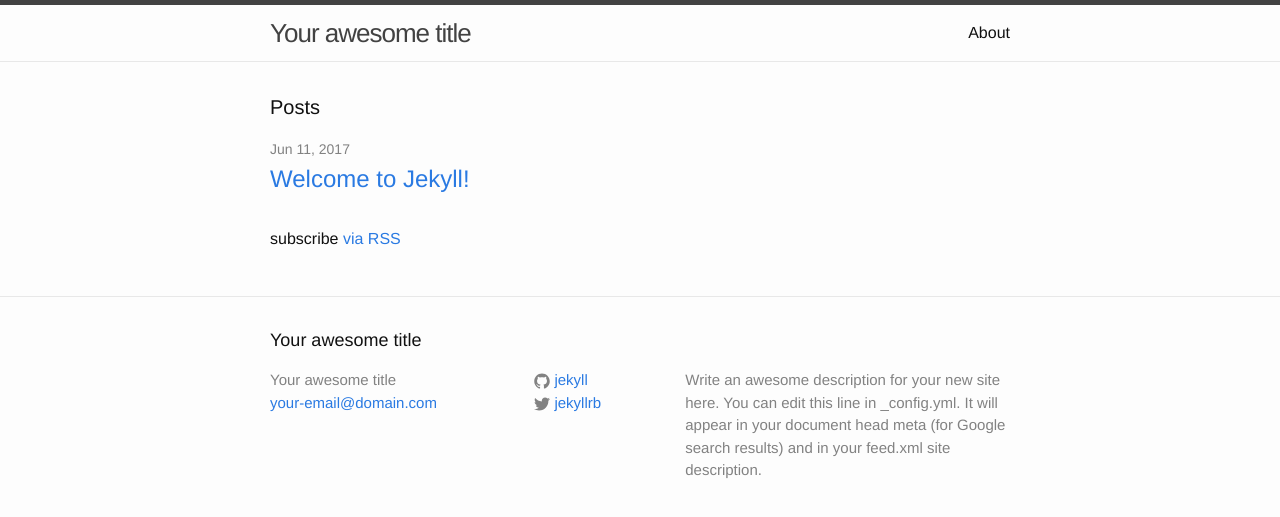
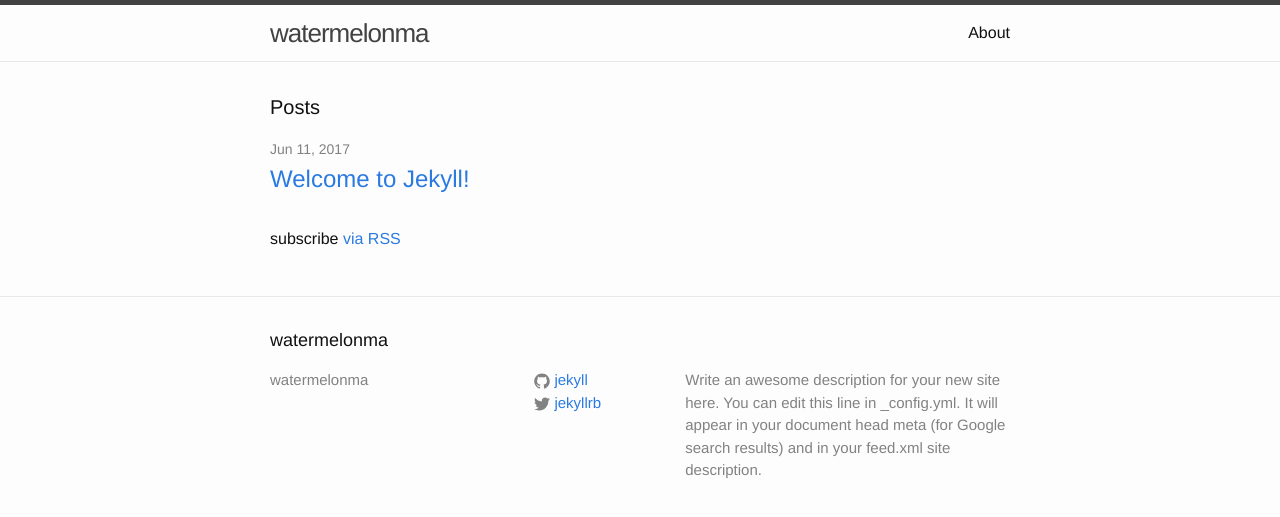
Before and after one commit to walanma/watermelonma.github.io, a Jekyll site: the page built from index.html, in a window 1280 px wide. Shown: the top 517 px of the page. Built offline with Jekyll 4.4.1, drawn with Linux system fonts in a browser that asks for light colours.

Commit message:
Create _config.yml

```diff
--- a/_config.yml
+++ b/_config.yml
@@ -6,14 +6,13 @@
 # 'jekyll serve'. If you change this file, please restart the server process.
 
 # Site settings
-title: Your awesome title
-email: your-email@domain.com
+title: watermelonma
 description: > # this means to ignore newlines until "baseurl:"
   Write an awesome description for your new site here. You can edit this
   line in _config.yml. It will appear in your document head meta (for
   Google search results) and in your feed.xml site description.
 baseurl: "" # the subpath of your site, e.g. /blog
-url: "http://yourdomain.com" # the base hostname & protocol for your site
+url: "http://watermelonma.com" # the base hostname & protocol for your site
 twitter_username: jekyllrb
 github_username:  jekyll
 
```
